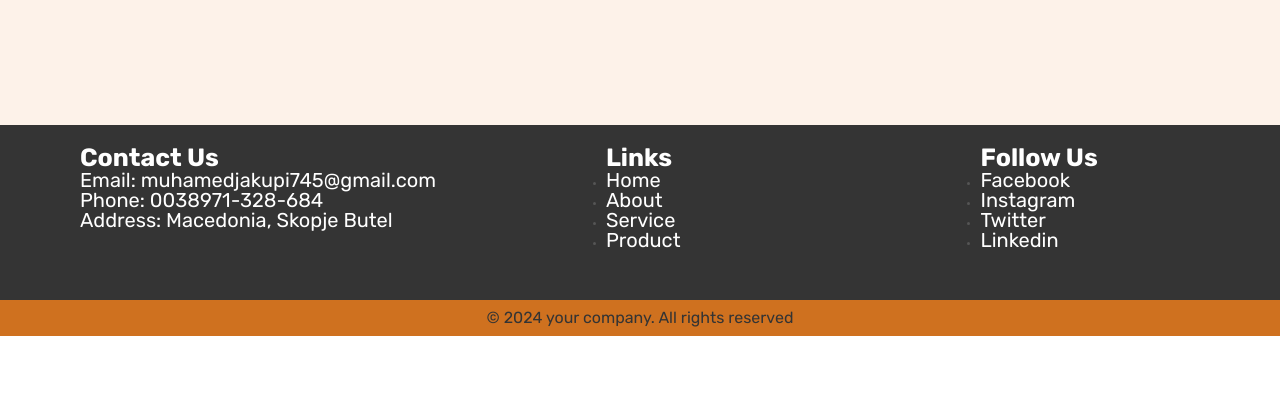
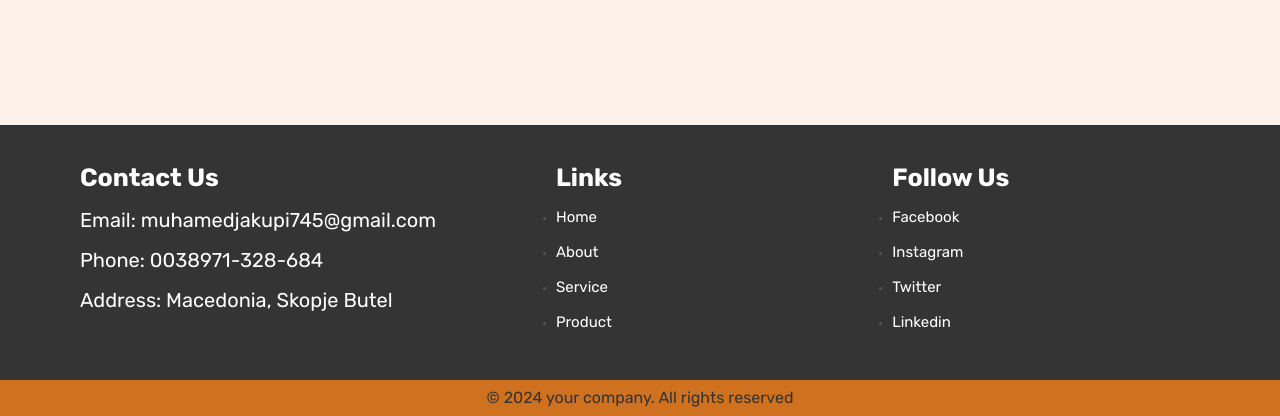
Before and after one commit to aswd-dev/aswd-dev.github.io, a plain HTML site: page HTML-CSS/website/homework/homework6/index.html in a window 1280 px wide. Shown: the part 719-1135 px from the top of the page. Before the commit the page ends 1055 px from the top, so only its background shows below. Drawn offline with Linux system fonts and the light colour scheme.

Commit message:
first commit

```diff
--- a/HTML-CSS/website/homework/homework6/css/style.css
+++ b/HTML-CSS/website/homework/homework6/css/style.css
@@ -175,7 +175,7 @@ body {
 
 footer {
     background: #343434;
-    padding-top: 2rem;
+    padding-top: 4rem;
 }
 
 .container {
@@ -194,27 +194,32 @@ h3 {
 
 .contact p {
     font-size: 2rem;
+    margin-top: 2rem;
 }
 
 .links {
-    margin-left: 17rem;
+    margin-left: 12rem;
 }
 
 .links a{
     margin-top: 2rem;
     text-decoration: none;
     color: white;
-    font-size: 2rem;
+    font-size: 1.5rem;
+}
+
+.one {
+    margin-top: 2rem;
 }
 
 .social-media {
-    margin-left: 30rem;
+    margin-left: 27rem;
 }
 
 .social-media a {
     text-decoration: none;
     color: white;
-    font-size: 2rem;
+    font-size: 1.5rem;
 }
 
 .bottom-bar {
--- a/HTML-CSS/website/homework/homework6/index.html
+++ b/HTML-CSS/website/homework/homework6/index.html
@@ -76,20 +76,20 @@
         <div class="links">
           <h3>Links</h3>
           <ul>
-            <li><a href="">Home</a></li>
-            <li><a href="">About</a></li>
-            <li><a href="">Service</a></li>
-            <li><a href="">Product</a></li>
+            <li class="one"><a href="">Home</a></li>
+            <li class="one"><a href="">About</a></li>
+            <li class="one"><a href="">Service</a></li>
+            <li class="one"><a href="">Product</a></li>
           </ul>
         </div>
 
         <div class="social-media">
         <h3>Follow Us</h3>
         <ul>
-        <li><a href="">Facebook</a></li>
-        <li><a href="">Instagram</a></li>
-        <li><a href="">Twitter</a></li>
-        <li><a href="">Linkedin</a></li>
+        <li class="one"><a href="">Facebook</a></li>
+        <li class="one"><a href="">Instagram</a></li>
+        <li class="one"><a href="">Twitter</a></li>
+        <li class="one"><a href="">Linkedin</a></li>
         </ul>
       </div>
       </div>
```
